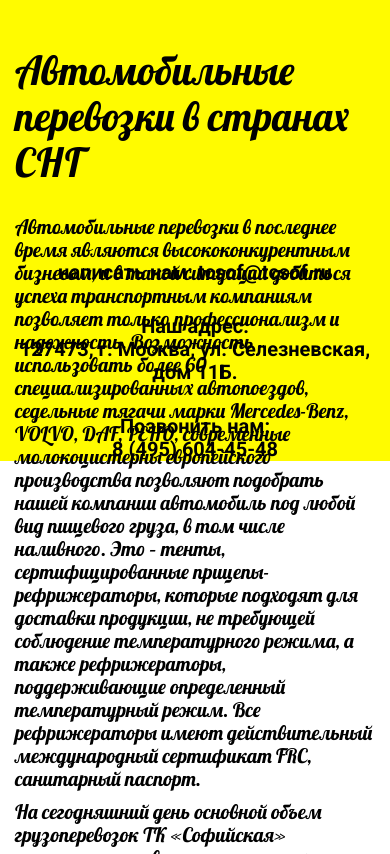
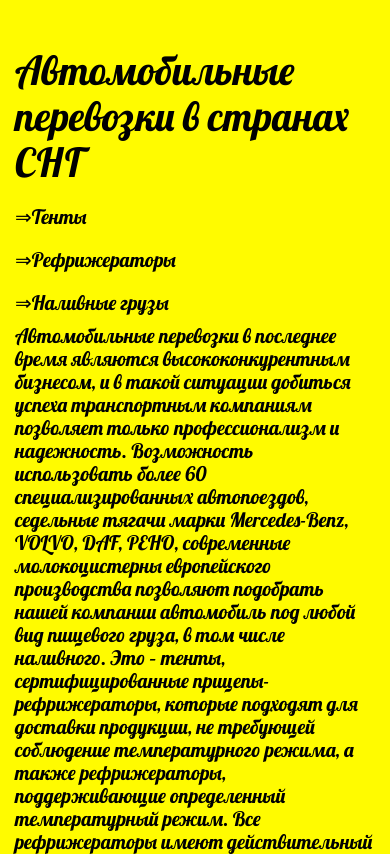
Before and after one commit to IDARABAZOV/WorkShop, a website: page index.html in a window 390 px wide. Shown: the part 4117-4971 px from the top of the page. Drawn offline with nearby package versions, Linux system fonts and the light colour scheme; files that its build step writes are made by us from their sources.

Commit message:
Add files via upload

```diff
--- a/index.html
+++ b/index.html
@@ -93,6 +93,11 @@
             перерабатывающей промышленности.</p>
         </li>
         <li class="content-menu__item">Автомобильные перевозки в странах СНГ
+          <ul class="inner-menu">
+            <li class="inner-menu__item">Тенты</li>
+            <li class="inner-menu__item">Рефрижераторы</li>
+            <li class="inner-menu__item">Наливные грузы</li>
+          </ul>
           <p class="content-menu__item--text">Автомобильные перевозки в последнее время являются
             высококонкурентным бизнесом, и в такой ситуации добиться успеха
             транспортным компаниям позволяет только профессионализм и надежность.
@@ -122,13 +127,6 @@
             Беларуси, расширила географию перевозок в рамках содружества
             независимых государств и стран ближнего зарубежья.</p>
         </li>
-        <li class="content-menu__item">
-          <ul class="inner-menu">
-            <li class="inner-menu__item">Тенты</li>
-            <li class="inner-menu__item">Рефрижераторы</li>
-            <li class="inner-menu__item">Наливные грузы</li>
-          </ul>
-        </li>
       </ul>
     </div>
     <footer id="contacts" class="footer-menu">
--- a/sass/blocks/content.scss
+++ b/sass/blocks/content.scss
@@ -32,6 +32,7 @@
         }
 
         .inner-menu {
+            display: flex;
 
             .inner-menu__item {
                 margin-top: 20px;
@@ -46,9 +47,7 @@
     }
 }
 
-.content-menu__item:nth-child(3) {
-    font-size: 25px;
-    margin-top: 20px;
+.content-menu__item:nth-child(2) {
 
     .inner-menu {
         display: flex;
@@ -60,12 +59,39 @@
     }
 }
 
-@media (max-width: 400px) {
+@media (max-width: 768px) {
     .content-block {
-        .content-menu__item:nth-child(3) {
+        height: 1800px;
+    }
+}
+
+@media (max-width: 576px) {
+    .content-block {
+        height: 2300px;
+
+        .content-menu__item:first-child {
+
             .inner-menu {
                 flex-direction: column;
             }
         }
     }
 }
+
+@media (max-width: 480px) {
+    .content-block {
+        height: 2800px;
+
+        .content-menu__item:nth-child(2) {
+            .inner-menu {
+                flex-direction: column;
+            }
+        }
+    }
+}
+
+@media (max-width: 396px) {
+    .content-block {
+        height: 3200px;
+    }
+}
```
